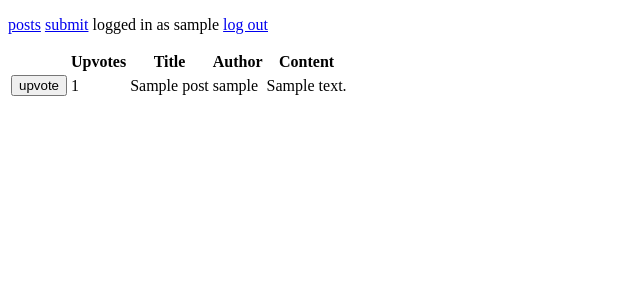
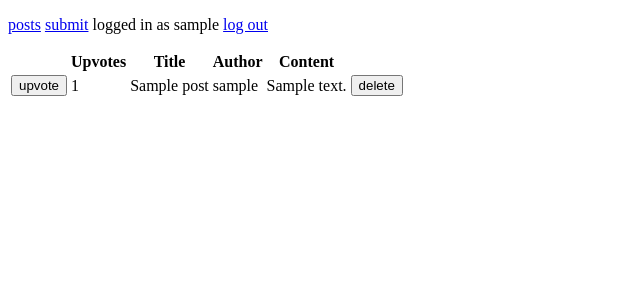
Before and after one commit to tapanih/social-news-site, a Flask app: page /posts in a window 1280 px wide. Shown: the top 300 px of the page, without its empty margins (0-640 px from the left). Run offline with Flask 2, Linux system fonts and the light colour scheme; a user stored in the database is signed in; tables that the repository leaves empty hold one stand-in row (values such as "Sample post").

Commit message:
Added a delete feature for posts

```diff
--- a/application/posts/views.py
+++ b/application/posts/views.py
@@ -8,10 +8,12 @@ from application.posts.forms import PostForm
 def posts_index():
   return render_template("posts/list.html", posts = Post.query.all())
 
+
 @app.route("/posts/new/")
 @login_required
 def posts_form():
   return render_template("posts/new.html", form = PostForm())
+
 
 @app.route("/posts/<post_id>/upvote", methods=["POST"])
 @login_required
@@ -22,6 +24,7 @@ def posts_upvote(post_id):
     db.session().commit()
 
   return redirect(url_for("posts_index"))
+
 
 @app.route("/posts/", methods=["POST"])
 @login_required
@@ -42,3 +45,14 @@ def posts_create():
   db.session().commit()
 
   return redirect(url_for("posts_index"))
+
+
+@app.route("/posts/<post_id>/delete", methods=["POST"])
+@login_required
+def posts_delete(post_id):
+  post = Post.query.get(post_id)
+  if post and current_user == post.author:
+    db.session().delete(post)
+    db.session().commit()
+
+  return redirect(url_for("posts_index"))
--- a/application/templates/posts/list.html
+++ b/application/templates/posts/list.html
@@ -26,6 +26,13 @@
           <a href={{ post.content }}>{{ post.content }}</a>
         {% endif %}
       </td>
+      <td>
+        {% if post.author == current_user %}
+          <form method="POST" action="{{ url_for('posts_delete', post_id=post.id) }}">
+            <input type="submit" value="delete"/>
+          </form>
+        {% endif %}
+      </td>
     </tr>
     {% endfor %}
   </table>
```
